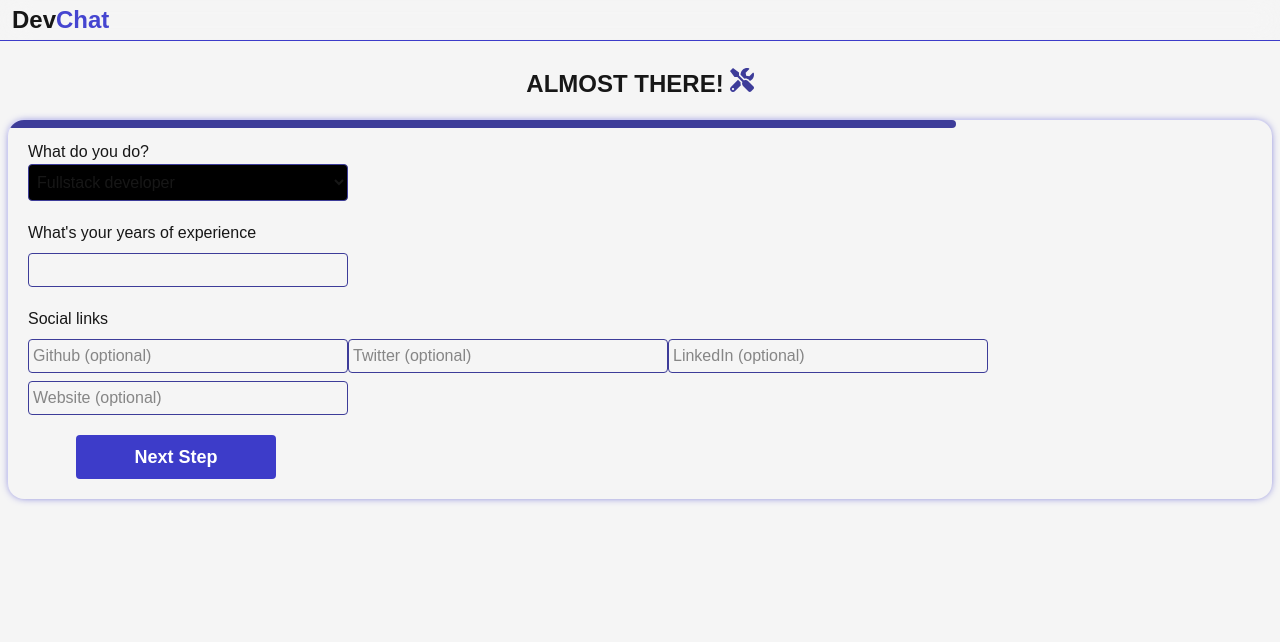
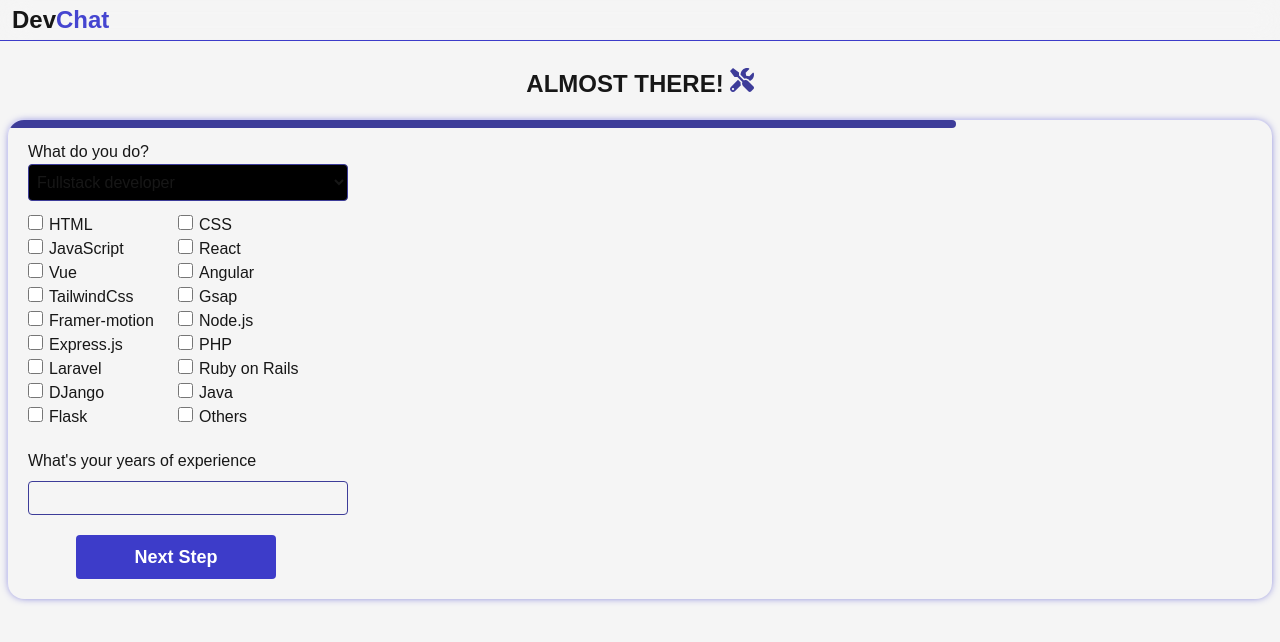
Before and after one commit to tijesunimi-5/DevChat, a Next.js app: page /Registration/profileSetup in a window 1280 px wide. Shown: the top 642 px of the page. Built offline with nearby package versions, Linux system fonts and the light colour scheme.

Commit message:
fixing profile setup

```diff
--- a/app/Registration/profileSetup/page.tsx
+++ b/app/Registration/profileSetup/page.tsx
@@ -1,7 +1,8 @@
 'use client'
 import Button from '@/components/Button'
-import React, { useState } from 'react'
+import React, { useEffect, useState } from 'react'
 import { FaTools } from 'react-icons/fa'
+import { techStacks, getTechStackForSpecialty } from '../../../techdata'
 
 const page = () => {
   const [progress, setProgress] = React.useState<number>(75);
@@ -10,8 +11,10 @@ const page = () => {
   const [twitterLink, setTwitterLink] = React.useState<string>('')
   const [linkedInLink, setLinkedInLink] = React.useState<string>('')
   const [websiteLink, setWebsiteLink] = React.useState<string>('')
-  const [techStack, setTechStack] = useState('Fullstack developer')
+  const [techStack, setTechStack] = useState('Fullstack developer')//this sets the field the developer is in
   const [loading, setLoading] = React.useState<boolean>(false)
+  const [userStack, setUserStack] = React.useState<string[]>([]) // this store the technologies used
+  const [techs, setTechs] = useState<string[]>([])
 
   const nextStep = () => {
     setLoading(true)
@@ -27,6 +30,52 @@ const page = () => {
     setTechStack(e.target.value)
   }
 
+  useEffect(() => {
+    const stackMap: { [key: string]: string[] } = {
+      'Frontend developer': techStacks.frontend,
+      'Fullstack developer': techStacks.fullstack,
+      'Backend developer': techStacks.backend,
+      'UI/UX designer': techStacks.UIUx,
+      'Mobile developer': techStacks.mobile,
+      'AI/ML developer': techStacks.AIML,
+      'Web3 developer': techStacks.Web3,
+      'DevOps developer': techStacks.DevOps,
+    }
+
+    const selectedStack = stackMap[techStack]
+    if (selectedStack) {
+      setUserStack(selectedStack)
+    }
+  }, [techStack])
+
+  const handleCheckboxChange = (e: React.ChangeEvent<HTMLInputElement>) => {
+    const value = e.target.value
+    const checked = e.target.checked
+
+    setTechs(prev => {
+      const updatedTechs = checked
+        ? [...prev, value]
+        : prev.filter((tech) => tech !== value)
+
+      // If 'Others' is in the list, show the input
+      const otherOpt = document.querySelector('.otherOpt')
+      if (updatedTechs.includes('Others')) {
+        const existingInput = otherOpt?.querySelector('input')
+        if (!existingInput) {
+          const newInput = document.createElement('input')
+          newInput.className = 'w-[300px] border border-[#3D3C99] rounded mt-2 px-1 py-1'
+          newInput.placeholder = 'Input additional tech stack'
+          otherOpt?.appendChild(newInput)
+        }
+      } else {
+        // otherOpt?.innerHTML = '' // remove extra input if 'Others' is unchecked
+      }
+
+      return updatedTechs
+    })
+  }
+
+
   return (
     <div className='pt-12 px-2 relative pb-8'>
       <h1 className='text-2xl font-bold uppercase text-center mt-5 flex justify-center'>
@@ -39,17 +88,30 @@ const page = () => {
         </div>
 
         <div className="devOpt">
+          <div>
             <h2>What do you do?</h2>
             <select name="devopt" value={techStack} onChange={changeTechStack} id="devOpt" className='border-[#3D3C99] border rounded w-[320px] py-2 px-1 bg-black'>
               <option value="Fullstack developer">Fullstack developer</option>
               <option value="Backend developer">Backend developer</option>
               <option value="Frontend developer">Frontend developer</option>
               <option value="UI/UX designer">UI/UX designer</option>
-            <option value="Machine learning engineer">Machine learning engineer</option>
-            <option value="Product designer">Product designer</option>
+              <option value="AI/ML developer">AI/ML developer</option>
               <option value="Web3 developer">Web3 developer</option>
+              <option value="DevOps developer">DevOps developer</option>
+              <option value="Mobile developer">Mobile developer</option>
             </select>
+          </div>
 
+          <div className='grid grid-cols-2 w-[300px] mt-3'>
+            {userStack.map((stack) => (
+              <label key={stack}>
+                <input onChange={handleCheckboxChange} type="checkbox" name="tech" id="techstack" value={stack} className='mr-1.5 w-[15px] h-[15px]' />{stack}
+              </label>
+            ))}
+          </div>
+          <div className="otherOpt"></div>
+
+          <div>
             <h2 className='mt-5'>What's your years of experience</h2>
             <input
               type='text'
@@ -58,7 +120,9 @@ const page = () => {
               onChange={(e) => setExperience(e.target.value)}
               value={experience}
             />
+          </div>
 
+          {/* <div>
             <h2 className='mt-5'>Social links</h2>
             <input
               type='text'
@@ -89,6 +153,7 @@ const page = () => {
               value={websiteLink}
             />
 
+          </div> */}
           <Button onclick={nextStep} style='mt-5 w-[200px] ml-12'>
             Next Step
           </Button>
--- /dev/null
+++ b/techdata.jsx
@@ -0,0 +1,107 @@
+export const techStacks = {
+  frontend: [
+    "HTML",
+    "CSS",
+    "JavaScript",
+    "React",
+    "Vue",
+    "Angular",
+    "TailwindCss",
+    "Gsap",
+    "Framer-motion",
+    "Others",
+  ],
+  backend: [
+    "Node.js",
+    "Express.js",
+    "PHP",
+    "Laravel",
+    "Ruby on Rails",
+    "DJango",
+    "Java",
+    "Flask",
+    "Others",
+  ],
+  mobile: [
+    "React Native",
+    "Flutter",
+    "Dart",
+    "Swift",
+    "Kotlin",
+    "JavaScript",
+    "React",
+    "Node.js",
+    "Expo",
+    "Andriod studio",
+    "Xcode",
+    "Others",
+  ],
+  database: ["MongoDB", "MySQL", "PostgreSQL", "SQLite", "Redis", "Others"],
+  fullstack: [
+    "HTML",
+    "CSS",
+    "JavaScript",
+    "React",
+    "Vue",
+    "Angular",
+    "TailwindCss",
+    "Gsap",
+    "Framer-motion",
+    "Node.js",
+    "Express.js",
+    "PHP",
+    "Laravel",
+    "Ruby on Rails",
+    "DJango",
+    "Java",
+    "Flask",
+    "Others",
+  ],
+  UIUx: [
+    "Figma",
+    "Sketch",
+    "Adobe XD",
+    "HTML/CSS",
+    "Javascript",
+    "React",
+    "Vue",
+    "Others",
+  ],
+  DevOps: [
+    "Docker",
+    "Kubernetes",
+    "Terraform",
+    "Ansible",
+    "Jenkins",
+    "GitLab CI/CD",
+    "AWS",
+    "GCP",
+    "Azure",
+    "Others",
+  ],
+  AIML: [
+    "Python",
+    "R",
+    "Julia",
+    "JavaScript",
+    "Tensorflow",
+    "Tensorflow.js",
+    "PyTorch",
+    "Scikit-learn",
+    "Keras",
+    "Others",
+  ],
+  Web3: [
+    'Solidity',
+    'JavaScript',
+    'Rust',
+    'Hardhat',
+    'Truffle',
+    'Foundry',
+    'Others'
+  ]
+};
+
+export function getTechStackForSpecialty(specialty) {
+  return techstacks[specialty] || [];
+}
```
Lines whose indentation alone changed are shown as unchanged.
